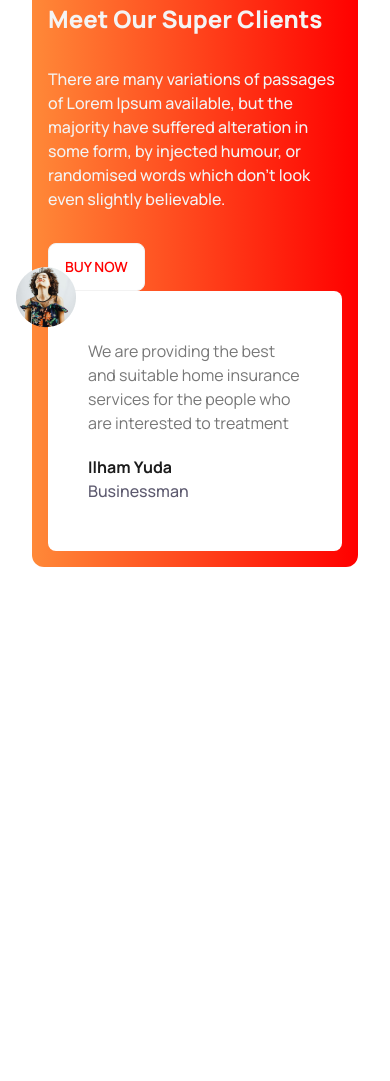
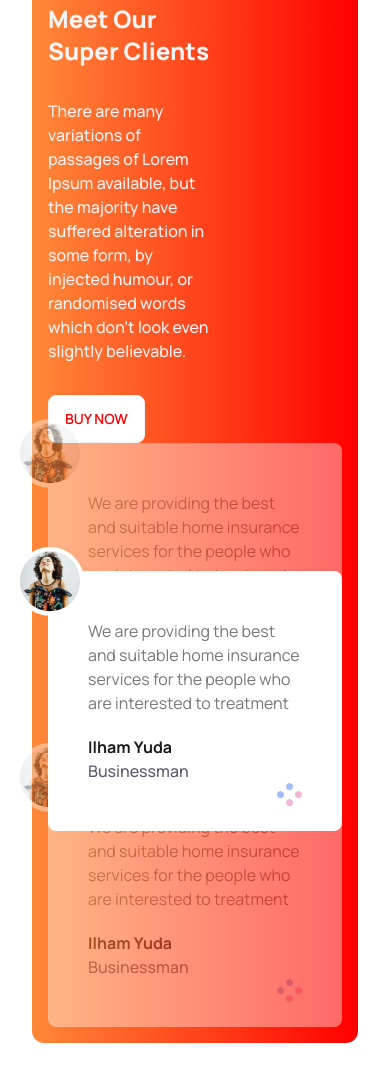
Before and after one commit to raufurrahim0845/tea-house-project, a plain HTML site: page index.html in a window 390 px wide. Shown: the part 4547-5628 px from the top of the page. Before the commit the page ends 5174 px from the top, so only its background shows below. Drawn offline with nearby package versions, Linux system fonts and the light colour scheme.

Commit message:
added simple customer review image responsive

```diff
--- a/index.html
+++ b/index.html
@@ -182,8 +182,8 @@
 
         <section class="max-w-screen-xl mx-auto px-8 md:px-24 py-5 my-10">
 
-            <div class="bg-gradient-to-r from-[#FF8938] to-[#F00]   lg:flex px-4 md:px-8 lg:px-16 py-4 md:py10 lg:py-24 gap-14 rounded-xl">
-                <div class=" flex-1">
+            <div class="bg-gradient-to-r from-[#FF8938] to-[#F00]   lg:flex px-4 md:px-8 lg:px-16 py-4 md:py10 lg:py-24 gap-14 rounded-xl items-center">
+                <div class="flex-1 pr-32">
                     <h3 class="font-extrabold text-2xl md:text-3xl lg:text-5xl mb-8 text-[#F4F4F4]">Meet Our Super Clients</h3>
                     <p class="font-medium mb-8 text-[#F4F4F4]">There are many variations of passages of Lorem Ipsum available, but the majority have suffered alteration in some form,
                     by injected humour, or randomised words which don't look even slightly believable.</p>
@@ -195,17 +195,80 @@
 
 
 
-                <div class="bg-[#FFF] rounded-lg flex-1 relative">
-                    <div class="absolute -left-8 -top-6">
+
+
+<!-- First cird and Images  -->
+
+
+
+
+
+
+                <div class="flex-1 relative">
+                         <div class="bg-[#FFF] rounded-lg  relative opacity-40 mb-16 z-10">
+                            <div class="absolute -left-8 -top-6 border-4 border-white rounded-full bg-white">
                                 <img src="./images/client.png" alt="">
                             </div>
 
                             <div class="px-10 py-12">
-                        <p class="text-[#777] mb-5">We are providing the best and suitable home insurance services for the people who are interested to treatment</p>
+                                <p class="text-[#777] mb-5">We are providing the best and suitable home insurance services for the people who are
+                                    interested to treatment</p>
 
                                 <h4 class="font-bold text-[#1C1C1C]">Ilham Yuda</h4>
 
                                 <p class="text-[#5D5A6F] font-medium">Businessman</p>
+
+                                <div class="flex float-right">
+                                    <img src="./images/circles.png" alt="">
+                                </div>
+                            </div>
+                         </div>
+
+
+
+<!-- second cird and Images  -->
+
+
+
+
+                         <div class="bg-[#FFF] rounded-lg  absolute top-32 lg:-left-16 lg:w-[430px] z-20">
+                            <div class="absolute -left-8 -top-6 border-4 border-white rounded-full bg-white">
+                                <img src="./images/client.png" alt="">
+                            </div>
+
+                            <div class="px-10 py-12">
+                                <p class="text-[#777] mb-5">We are providing the best and suitable home insurance services for the people who are
+                                    interested to treatment</p>
+
+                                <h4 class="font-bold text-[#1C1C1C]">Ilham Yuda</h4>
+
+                                <p class="text-[#5D5A6F] font-medium">Businessman</p>
+
+                                <div class="flex float-right">
+                                    <img src="./images/circles.png" alt="">
+                                </div>
+                            </div>
+                         </div>
+
+<!-- Third cird and Images  -->
+
+                         <div class="bg-[#FFF] rounded-lg  relative opacity-40 z-10">
+                            <div class="absolute -left-8 -top-6 border-4 border-white rounded-full bg-white">
+                                <img src="./images/client.png" alt="">
+                            </div>
+
+                            <div class="px-10 py-12">
+                                <p class="text-[#777] mb-5">We are providing the best and suitable home insurance services for the people who are
+                                    interested to treatment</p>
+
+                                <h4 class="font-bold text-[#1C1C1C]">Ilham Yuda</h4>
+
+                                <p class="text-[#5D5A6F] font-medium">Businessman</p>
+
+                                <div class="flex float-right">
+                                    <img src="./images/circles.png" alt="">
+                                </div>
+                            </div>
                          </div>
                 </div>
             </div>
```
Lines whose indentation alone changed are shown as unchanged.
